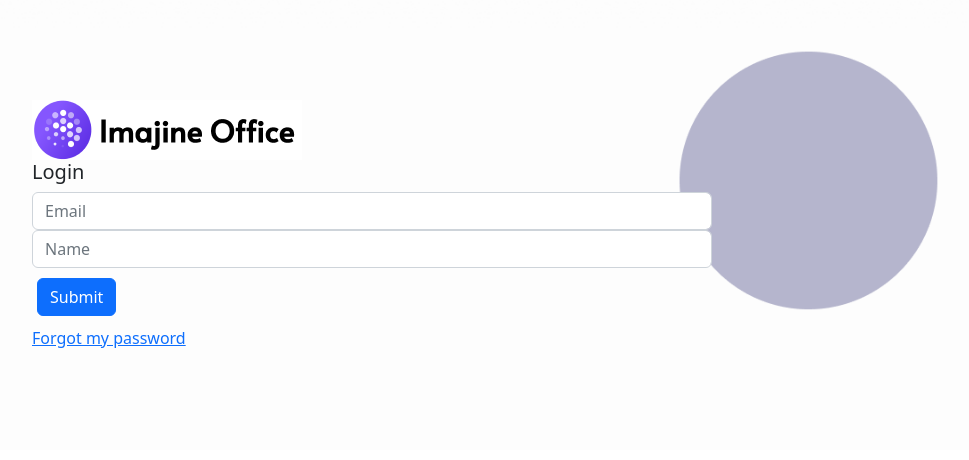
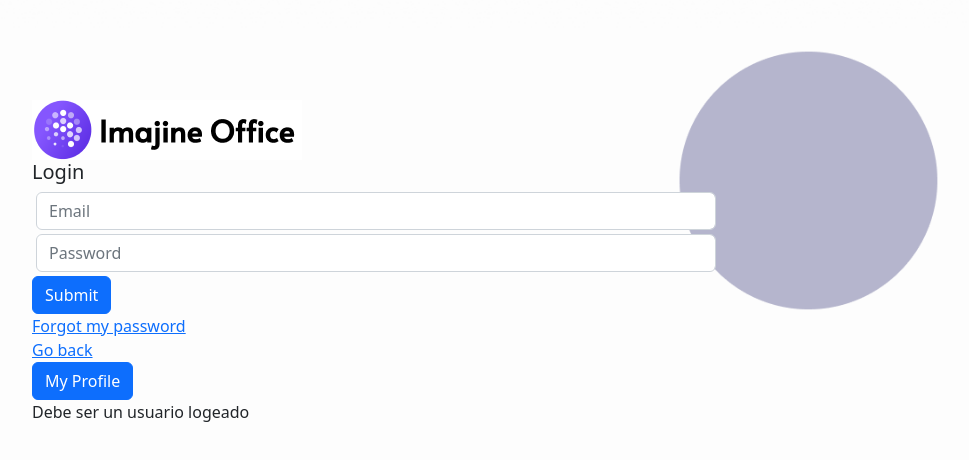
Before and after one commit to ImajineEstebanSD/ImajineOffice, a React (Create React App) app: page /login in a window 1280 px wide. Shown: the top 460 px of the page, without its empty margins (268-1237 px from the left). Built offline with nearby package versions, Linux system fonts and the light colour scheme.

Commit message:
se uso Formik, Yup y Axios

```diff
--- a/package.json
+++ b/package.json
@@ -6,6 +6,7 @@
     "@testing-library/jest-dom": "^5.16.5",
     "@testing-library/react": "^13.4.0",
     "@testing-library/user-event": "^13.5.0",
+    "axios": "^1.1.3",
     "bootstrap": "^5.2.2",
     "formik": "^2.2.9",
     "react": "^18.2.0",
--- a/src/App.js
+++ b/src/App.js
@@ -7,7 +7,7 @@ import Login from './componentes/Login';
 import RecoverPass from './componentes/RecoverPass';
 import ResetPass from './componentes/ResetPass';
 import Loading from './componentes/Loading';
-import Logout from './componentes/Logout';
+import Logged from './componentes/Logged';
 
 import './App.css';
 
@@ -16,14 +16,13 @@ function App() {
     <div className='App'>
       <Router>
         <Logo />
-
         <Routes>
           <Route path='/' element={<Registro />} />
           <Route path='/login' element={<Login />} />
           <Route path='/recover' element={<RecoverPass />} />
           <Route path='/reset' element={<ResetPass />} />
           <Route path='/loading' element={<Loading />} />
-          <Route path='/logout' element={<Logout />} />
+          <Route path='/logged' element={<Logged />} />
         </Routes>
       </Router>
     </div>
--- a/src/componentes/Input.js
+++ b/src/componentes/Input.js
@@ -1,7 +1,7 @@
 import React from 'react';
 import { Form } from 'react-bootstrap';
 
-function Input({ name, value, placeholder, onChange }) {
+function Input({ name, error, value, placeholder, onChange, ...rest }) {
   return (
     <>
       <Form.Group>
@@ -11,7 +11,10 @@ function Input({ name, value, placeholder, onChange }) {
           value={value}
           placeholder={placeholder}
           onChange={onChange}
+          {...rest}
         ></Form.Control>
+
+        <Form.Text className='text-danger'>{error && <p className='m-2'>{error}</p>}</Form.Text>
       </Form.Group>
     </>
   );
--- a/src/componentes/Login.js
+++ b/src/componentes/Login.js
@@ -1,55 +1,100 @@
-import { React, useState } from 'react';
+import React, { useState, useEffect } from 'react';
 import { Button, Form } from 'react-bootstrap';
-import { Link } from 'react-router-dom';
+import { Link, useNavigate } from 'react-router-dom';
+import { Formik } from 'formik';
+import * as yup from 'yup';
+import axios from 'axios';
+
+import Input from './Input';
+
 import '../hojas-estilo/Login.css';
 
 function Login() {
-  const [email, setEmail] = useState('');
-  const [name, setName] = useState('');
+  const valores = {
+    email: '',
+    password: '',
+  };
+
+  const [token, setToken] = useState(null);
+  const [user, setUser] = useState(null);
+
+  const navigate = useNavigate();
+
+  const onSubmit = async (values) => {
+    const {
+      data: { data: token },
+    } = await axios.post('http://localhost:8080/api/auth/sign-in', values);
+
+    setToken(token);
+    console.log(token);
+    /*    if (res.data) {
+      navigate('/logged');
+    }*/
+  };
+
+  async function buscarMe() {
+    try {
+      const res = await axios.get('http://localhost:8080/api/auth/me', {
+        headers: { jwt: token },
+      });
+
+      setUser(res.data.user);
+    } catch (error) {
+      console.error(error);
+    }
+  }
 
   return (
     <div className='contenedor-login'>
       <h2>Login</h2>
-      <Form>
-        <Form.Group>
-          <Form.Control
+      <Formik
+        onSubmit={onSubmit}
+        initialValues={{ ...valores }}
+        validationSchema={yup.object({
+          email: yup.string().email().required(),
+          password: yup.string().min(8).required(),
+        })}
+      >
+        {({ errors, values, isValid, handleChange, handleSubmit }) => {
+          return (
+            <>
+              <Form onSubmit={handleSubmit}>
+                <Input
                   name='email'
+                  error={errors.email}
+                  value={values.email}
                   placeholder='Email'
-            onChange={(ev) => {
-              const {
-                target: { value },
-              } = ev;
-              setEmail(value);
-            }}
-          ></Form.Control>
-        </Form.Group>
-        <Form.Group>
-          <Form.Control
-            name='name'
-            placeholder='Name'
-            onChange={(ev) => {
-              const {
-                target: { value },
-              } = ev;
-              setName(value);
-            }}
-          ></Form.Control>
-        </Form.Group>
-      </Form>
-
-      <Button
-        onClick={() => {
-          console.log({ email, name });
-        }}
-      >
+                  onChange={handleChange}
+                />
+                <Input
+                  name='password'
+                  error={errors.password}
+                  value={values.password}
+                  placeholder='Password'
+                  onChange={handleChange}
+                />
+                <Button type='submit' disabled={!isValid}>
                   Submit
                 </Button>
+              </Form>
 
               <div>
                 <Link className='link' to='/recover'>
                   Forgot my password
                 </Link>
               </div>
+              <div>
+                <Link className='link' to='/'>
+                  Go back
+                </Link>
+              </div>
+            </>
+          );
+        }}
+      </Formik>
+
+      <Button onClick={buscarMe}>My Profile</Button>
+      {user ? <div></div> : <div>Debe ser un usuario logeado</div>}
     </div>
   );
 }
--- a/src/componentes/RecoverPass.js
+++ b/src/componentes/RecoverPass.js
@@ -1,42 +1,58 @@
-import { React, useState } from 'react';
+import React from 'react';
 import { Button, Form } from 'react-bootstrap';
-import { Link } from 'react-router-dom';
+import { Link, useNavigate } from 'react-router-dom';
+import { Formik } from 'formik';
+import * as yup from 'yup';
+import axios from 'axios';
+
+import Input from './Input';
+
 import '../hojas-estilo/RecoverPass.css';
 
 function RecoverPass() {
-  const [email, setEmail] = useState('');
+  const navigate = useNavigate();
+
+  const onSubmit = async (values) => {
+    //const res = await axios.post('http://localhost:8080/api/auth/sign-up', values);
+    //console.log(res.data);
+    console.log(values);
+    navigate('/reset');
+  };
 
   return (
     <div className='contenedor-recover'>
       <h2>Recover Password</h2>
-      <Form>
-        <Form.Group>
-          <Form.Control
+      <Formik
+        onSubmit={onSubmit}
+        initialValues={{ email: '' }}
+        validationSchema={yup.object({
+          email: yup.string().email().required(),
+        })}
+      >
+        {({ errors, values, isValid, handleChange, handleSubmit }) => {
+          return (
+            <>
+              <Form onSubmit={handleSubmit}>
+                <Input
                   name='email'
+                  error={errors.email}
+                  value={values.email}
                   placeholder='Email'
-            onChange={(ev) => {
-              const {
-                target: { value },
-              } = ev;
-              setEmail(value);
-            }}
-          ></Form.Control>
-        </Form.Group>
+                  onChange={handleChange}
+                />
+                <Button type='submit' disabled={!isValid}>
+                  Submit
+                </Button>
               </Form>
-
-      <Button
-        onClick={() => {
-          console.log({ email });
-        }}
-      >
-        <Link to='/reset'>Submit</Link>
-      </Button>
-
               <div>
                 <Link className='link' to='/login'>
                   Back to Login
                 </Link>
               </div>
+            </>
+          );
+        }}
+      </Formik>
     </div>
   );
 }
--- a/src/componentes/Registro.js
+++ b/src/componentes/Registro.js
@@ -1,8 +1,9 @@
 import { React } from 'react';
 import { Button, Form } from 'react-bootstrap';
-import { Link } from 'react-router-dom';
+import { Link, useNavigate } from 'react-router-dom';
 import { Formik } from 'formik';
 import * as yup from 'yup';
+import axios from 'axios';
 
 import Input from './Input';
 
@@ -17,10 +18,20 @@ function Registro() {
     phone: '',
   };
 
+  const navigate = useNavigate();
+
+  const onSubmit = async (values) => {
+    const res = await axios.post('http://localhost:8080/api/auth/sign-up', values);
+    console.log(res.data);
+    //console.log(values);
+    navigate('/login');
+  };
+
   return (
     <div className='contenedor-registro'>
       <h2>Register</h2>
       <Formik
+        onSubmit={onSubmit}
         initialValues={{ ...valores }}
         validationSchema={yup.object({
           email: yup
@@ -36,43 +47,48 @@ function Registro() {
             .matches(/[^$&+,:;=?@#|'<>.^*()%!-\s]/, 'Is not in correct format')
             .required(),
           pass: yup.string().required(),
-          phone: yup.number().min(5).required(),
+          phone: yup.number().min(8).required(),
         })}
       >
-        {({ values, isValid, handleChange }) => {
+        {({ errors, values, isValid, handleChange, handleSubmit }) => {
           return (
-            <Form>
+            <Form onSubmit={handleSubmit}>
               <Input
                 name='email'
+                error={errors.email}
                 value={values.email}
                 placeholder='Email'
                 onChange={handleChange}
               />
-              <Input name='name' value={values.name} placeholder='Name' onChange={handleChange} />
+              <Input
+                name='name'
+                error={errors.name}
+                value={values.name}
+                placeholder='Name'
+                onChange={handleChange}
+              />
               <Input
                 name='lastName'
+                error={errors.lastName}
                 value={values.lastName}
                 placeholder='Last Name'
                 onChange={handleChange}
               />
               <Input
                 name='pass'
+                error={errors.pass}
                 value={values.pass}
                 placeholder='Password'
                 onChange={handleChange}
               />
               <Input
                 name='phone'
+                error={errors.phone}
                 value={values.phone}
                 placeholder='Phone'
                 onChange={handleChange}
               />
-              <Button
-                disabled={!isValid}
-                onClick={() => {
-                  console.log({ values });
-                }}
-              >
+              <Button type='submit' disabled={!isValid}>
                 Submit
               </Button>
             </Form>
@@ -80,11 +96,9 @@ function Registro() {
         }}
       </Formik>
 
-      <div>
-        <Link className='link' to='/login'>
-          I already have an acount
-        </Link>
-      </div>
+      <Link className='link' to='/login'>
+        I already have an acount
+      </Link>
     </div>
   );
 }
--- a/src/componentes/ResetPass.js
+++ b/src/componentes/ResetPass.js
@@ -1,68 +1,73 @@
-import { React, useState } from 'react';
+import React from 'react';
 import { Button, Form } from 'react-bootstrap';
-import { Link } from 'react-router-dom';
+import { Link, useNavigate } from 'react-router-dom';
+import { Formik } from 'formik';
+import * as yup from 'yup';
+import axios from 'axios';
+
+import Input from './Input';
 
 function ResetPass() {
-  const [newPass, setNewPass] = useState('');
-  const [oldPass, setOldPass] = useState('');
-  const [email, setEmail] = useState('');
+  const navigate = useNavigate();
+
+  const onSubmit = async (values) => {
+    //const res = await axios.post('url',values);
+    //console.log(res.data);
+    console.log(values);
+    navigate('/login');
+  };
 
   return (
     <div className='contenedor-reset'>
       <h2>Reset Password</h2>
-      <Form>
-        <Form.Group>
-          <Form.Control
+      <Formik
+        onSubmit={onSubmit}
+        initialValues={{ oldPass: '', newPass: '', email: '' }}
+        validationSchema={yup.object({
+          oldPass: yup.string().email().required(),
+          newPass: yup.string().email().required(),
+          email: yup.string().email().required(),
+        })}
+      >
+        {({ errors, values, isValid, handleChange, handleSubmit }) => {
+          return (
+            <>
+              <Form onSubmit={handleSubmit}>
+                <Input
                   name='oldPass'
+                  error={errors.oldPass}
+                  value={values.oldPass}
                   placeholder='Old Password'
-            onChange={(ev) => {
-              const {
-                target: { value },
-              } = ev;
-              setOldPass(value);
-            }}
-          ></Form.Control>
-        </Form.Group>
-
-        <Form.Group>
-          <Form.Control
+                  onChange={handleChange}
+                />{' '}
+                <Input
                   name='newPass'
+                  error={errors.newPass}
+                  value={values.newPass}
                   placeholder='New Password'
-            onChange={(ev) => {
-              const {
-                target: { value },
-              } = ev;
-              setNewPass(value);
-            }}
-          ></Form.Control>
-        </Form.Group>
-
-        <Form.Group>
-          <Form.Control
+                  onChange={handleChange}
+                />{' '}
+                <Input
                   name='email'
+                  error={errors.email}
+                  value={values.email}
                   placeholder='Email'
-            onChange={(ev) => {
-              const {
-                target: { value },
-              } = ev;
-              setEmail(value);
-            }}
-          ></Form.Control>
-        </Form.Group>
+                  onChange={handleChange}
+                />
+                <Button type='submit' disabled={!isValid}>
+                  Submit
+                </Button>
               </Form>
 
-      <Button
-        onClick={() => {
-          console.log({ oldPass, newPass, email });
-        }}
-      >
-        <Link to='/loading'>Submit</Link>
-      </Button>
               <div>
                 <Link className='link' to='/login'>
                   Back to Login
                 </Link>
               </div>
+            </>
+          );
+        }}
+      </Formik>
     </div>
   );
 }
--- a/src/hojas-estilo/Registro.css
+++ b/src/hojas-estilo/Registro.css
@@ -10,13 +10,3 @@
     padding-left: 5px;
     font-size: 20px;
 }
-
-.grupo {
-    margin: 5px;
-    padding: 1px;
-    padding-right: 100px;
-}
-
-.btn {
-    margin: 10px 0px 10px 5px;
-}
```
Also changed, not shown: src/componentes/Logged.js (added, +24 -0 lines), src/componentes/Logout.js (deleted, +0 -16 lines), 1 other file (tests, documents, lock files or other folders). Lines whose indentation alone changed are shown as unchanged.
